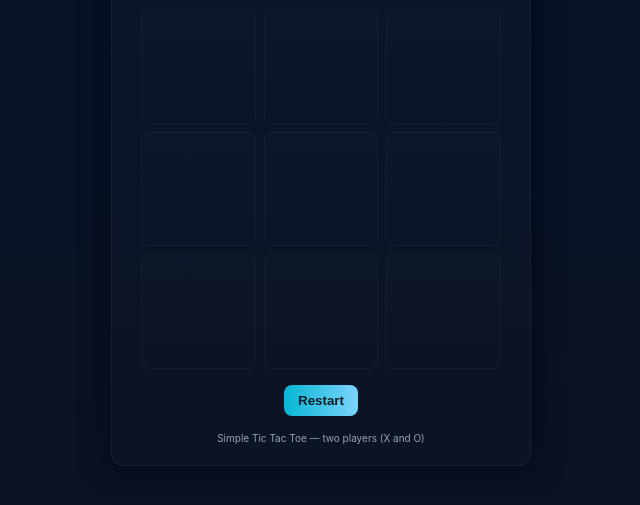
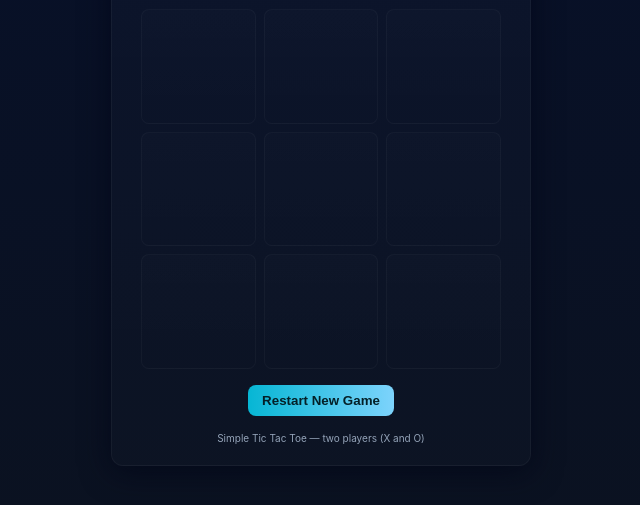
Before and after one commit to saiprathapsamanu-gif/project2, a plain HTML site: page index.html in a window 1280 px wide. Shown: the part 207-712 px from the top of the page, without its empty margins (319-959 px from the left). Drawn offline with Linux system fonts and the light colour scheme.

Commit message:
gugugugu

```diff
--- a/index.html
+++ b/index.html
@@ -3,7 +3,7 @@
 <head>
   <meta charset="utf-8" />
   <meta name="viewport" content="width=device-width,initial-scale=1" />
-  <title>Tic Tac Toe</title>
+  <title>My GAME: Tic Tac Toe</title>
   <link rel="stylesheet" href="styles.css" />
 </head>
 <body>
@@ -24,7 +24,7 @@
     </div>
 
     <div class="controls">
-      <button id="restart">Restart</button>
+      <button id="restart">Restart New Game</button>
     </div>
 
     <footer class="footer">
```
